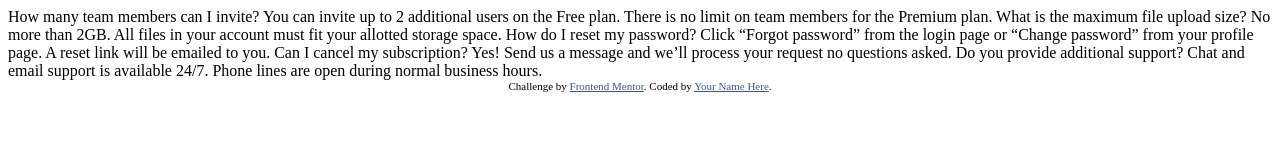
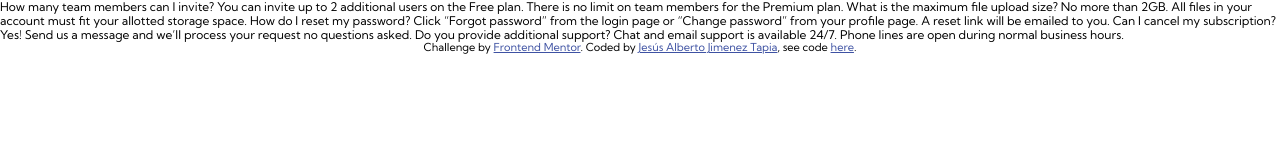
Before and after one commit to RIGBY030898/faq-accordion-card, a plain HTML site: page index.html in a window 1280 px wide. Drawn offline with Linux system fonts and the light colour scheme.

Commit message:
Prepare the challenge

```diff
--- /dev/null
+++ b/css/style.scss
@@ -0,0 +1,38 @@
+// Primary text colors
+$very-dark-desaturated-blue: hsl(238, 29%, 16%);
+$soft-red: hsl(14, 88%, 65%);
+
+// Background gradient
+$soft-violet: hsl(273, 75%, 66%);
+$soft-blue: hsl(240, 73%, 65%);
+
+// Neutral text colors
+$very-dark-grayish-blue: hsl(237, 12%, 33%);
+$dark-grayish-blue: hsl(240, 6%, 50%);
+
+// Divider colors
+$light-grayish-blue: hsl(240, 5%, 91%);
+
+// Phone screen
+$information-phone: "(max-width: 480px)";
+
+// Tablet screen
+$information-tablet: "(min-width: 480px) and (max-width: 728px)";
+
+// Desktop screen
+$information-desktop: "(min-width: 728px)";
+
+body {
+    font-family: "Kumbh Sans", sans-serif;
+    font-size: 12px;
+    box-sizing: border-box;
+}
+
+// Feel free to remove these styles or customise in your own stylesheet 👍
+.attribution {
+    font-size: 11px;
+    text-align: center;
+}
+.attribution a {
+    color: hsl(228, 45%, 44%);
+}
--- a/index.html
+++ b/index.html
@@ -13,17 +13,13 @@
         />
 
         <title>Frontend Mentor | FAQ Accordion Card</title>
-
-        <!-- Feel free to remove these styles or customise in your own stylesheet 👍 -->
-        <style>
-            .attribution {
-                font-size: 11px;
-                text-align: center;
-            }
-            .attribution a {
-                color: hsl(228, 45%, 44%);
-            }
-        </style>
+        <link rel="preconnect" href="https://fonts.gstatic.com" />
+        <link
+            href="https://fonts.googleapis.com/css2?family=Kumbh+Sans:wght@400;700&display=swap"
+            rel="stylesheet"
+        />
+        <link rel="stylesheet" href="css/normalize.css" />
+        <link rel="stylesheet" href="css/style.css" />
     </head>
     <body>
         How many team members can I invite? You can invite up to 2 additional
@@ -43,7 +39,12 @@
                 href="https://www.frontendmentor.io?ref=challenge"
                 target="_blank"
                 >Frontend Mentor</a
-            >. Coded by <a href="#">Your Name Here</a>.
+            >. Coded by
+            <a href="https://github.com/RIGBY030898"
+                >Jesús Alberto Jimenez Tapia</a
+            >, see code
+            <a href="https://github.com/RIGBY030898/faq-accordion-card">here</a
+            >.
         </div>
     </body>
 </html>
```
Also changed, not shown: css/normalize.css (added), css/style.css (added), 1 other file.
